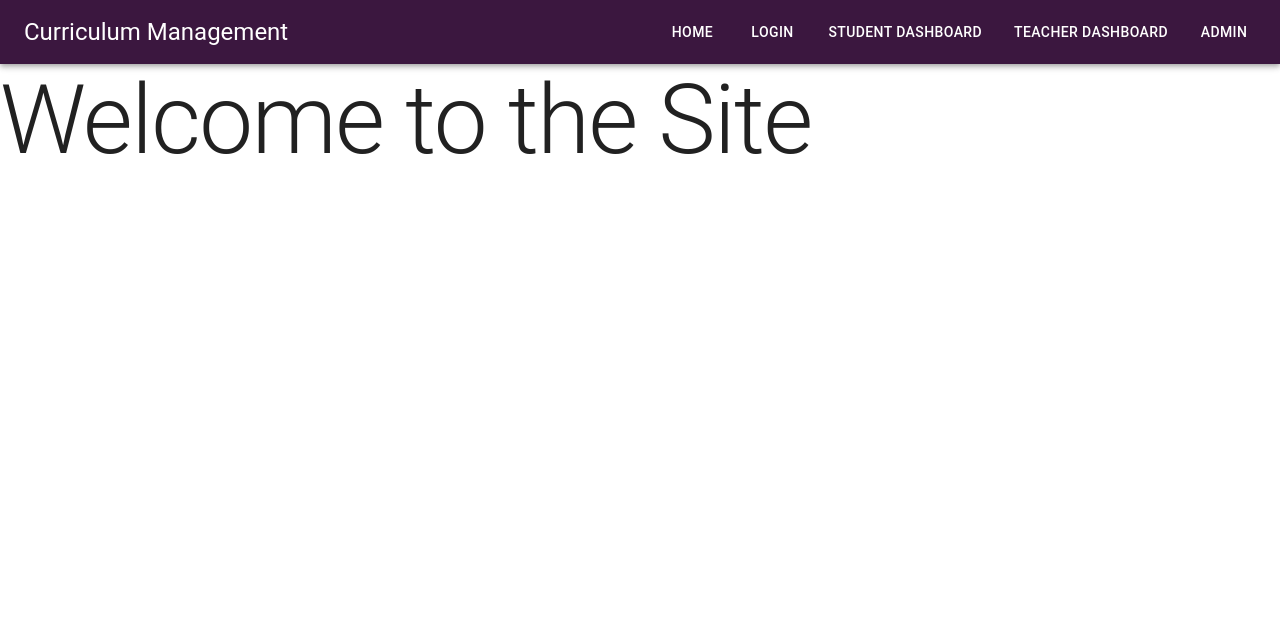
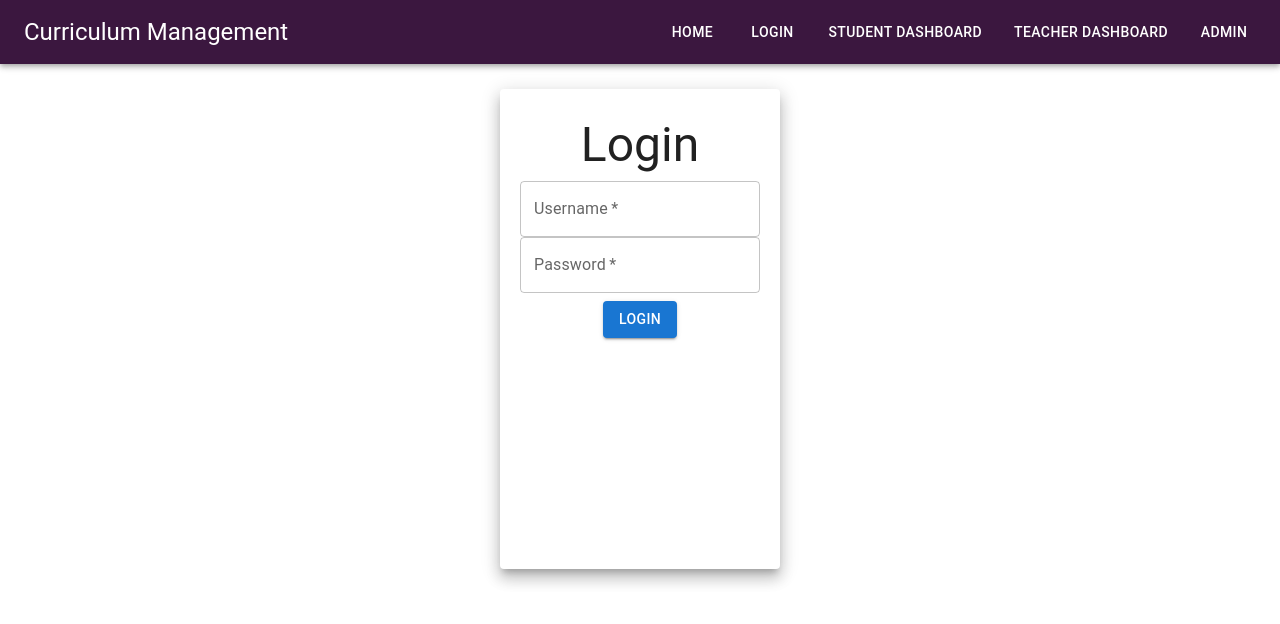
Before and after one commit to Ansh1902396/ISD-project-lnmiit, a React (Create React App) app in the folder project/: page / in a window 1280 px wide. Shown: the top 624 px of the page. Built offline with nearby package versions, Linux system fonts and the light colour scheme; no server answers.

Commit message:
modified:   project/src/App.js 	modified:   project/src/pages/Login.js

```diff
--- a/project/src/App.js
+++ b/project/src/App.js
@@ -30,16 +30,42 @@ function App() {
     }
   };
   useEffect(() => {
+    handleSubmit();
     getUser();
   }, []);
+
+  const res={};
+  const handleSubmit = async(event) => {
+    // console.log(inputs);
+
+    console.log(process.env.REACT_APP_API_URL)
+    try {
+			 res = await axios.post(`${process.env.REACT_APP_API_URL}/login`, {
+			  userId: res.username,
+			  password: res.password
+
+			});
+
+		   console.log(res);
+
+			// if(res.status != 401 && res.data.isgsec){
+			// setUser(res.data);
+			// setUserLogin(true);
+			// localStorage.setItem("userInfo",JSON.stringify(res.data));
+			// navigate('/gsechome');}
+			// console.log("this is  user data ==>", res.data);
+		  }
+		  catch (error) {
+			console.log(error)
+		  }
+  }
 
   return (
       <CssBaseline>
         <Box >
           <Navbar />
-
           <Routes>
-            <Route path="/" element={<Home />}></Route>
+            <Route path="/" element={<Login userId = {res.username} password = {res.password} userType = {res.userType} />}></Route>
             <Route
               path="/Login"
               element={user ? <StudentDashboard/> : <Login />}
--- a/project/src/pages/Login.js
+++ b/project/src/pages/Login.js
@@ -2,39 +2,55 @@ import React, { useState } from "react";
 import { Button, Grid, Paper, Typography, TextField } from "@mui/material";
 import GoogleButton from "react-google-button";
 import axios from 'axios'
-const Login = () => {
+import { Link, useNavigate } from "react-router-dom";
+const Login = ({userId,password,userType}) => {
   const [inputs, setInputs] = useState({
     username: "",
     password: "",
   });
 
+  const navigate = useNavigate();
+
   const handleChange = (event) => {
     setInputs({ ...inputs, [event.target.name]: event.target.value });
   };
 
-  const handleSubmit = async(event) => {
+  const handleSubmit = (event) => {
+
+    if (userType === "Student"){
+      navigate("/StudentDashboard")
+    }
+    else if (userType === "Teacher"){
+      navigate("/TeacherDashboard")
+    }
+    else if ( userType === "Admin"){
+      navigate("/Admin")
+    }
+    else{
+      navigate("/Login")
+    }
     // console.log(inputs);
 
-    console.log(process.env.REACT_APP_API_URL)
-    try {
-			const res = await axios.post(`${process.env.REACT_APP_API_URL}/login`, {
-			  userId: inputs.username,
-			  password:inputs.password
+    // console.log(process.env.REACT_APP_API_URL)
+    // try {
+		// 	const res = await axios.post(`${process.env.REACT_APP_API_URL}/login`, {
+		// 	  userId: inputs.username,
+		// 	  password:inputs.password
 
-			});
+		// 	});
 
-		   console.log(res);
+		//    console.log(res);
 
-			// if(res.status != 401 && res.data.isgsec){
-			// setUser(res.data);
-			// setUserLogin(true);
-			// localStorage.setItem("userInfo",JSON.stringify(res.data));
-			// navigate('/gsechome');}
-			// console.log("this is  user data ==>", res.data);
-		  }
-		  catch (error) {
-			console.log(error)
-		  }
+		// 	// if(res.status != 401 && res.data.isgsec){
+		// 	// setUser(res.data);
+		// 	// setUserLogin(true);
+		// 	// localStorage.setItem("userInfo",JSON.stringify(res.data));
+		// 	// navigate('/gsechome');}
+		// 	// console.log("this is  user data ==>", res.data);
+		//   }
+		//   catch (error) {
+		// 	console.log(error)
+		//   }
     setInputs({ username: "", password: "" });
   };
 
```
